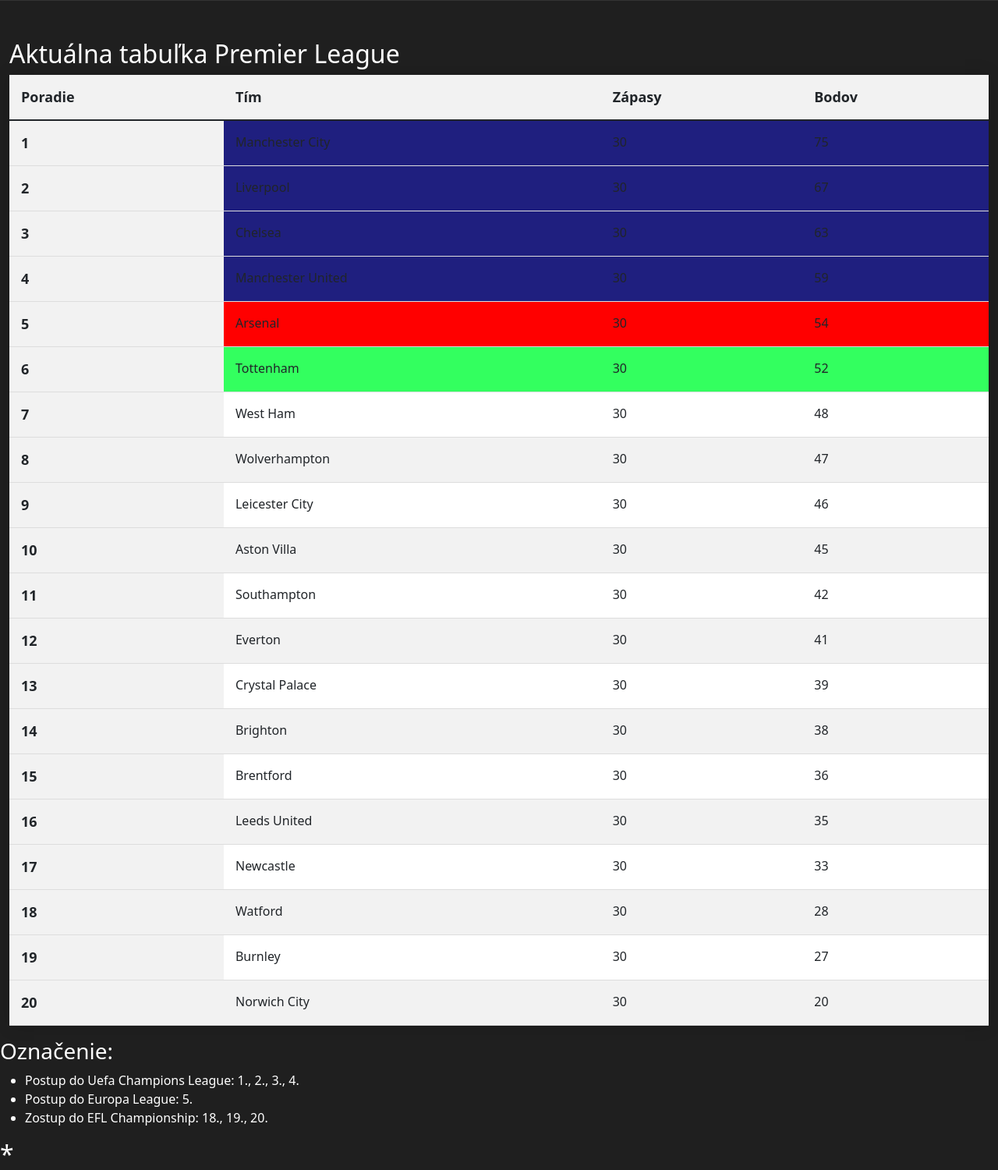
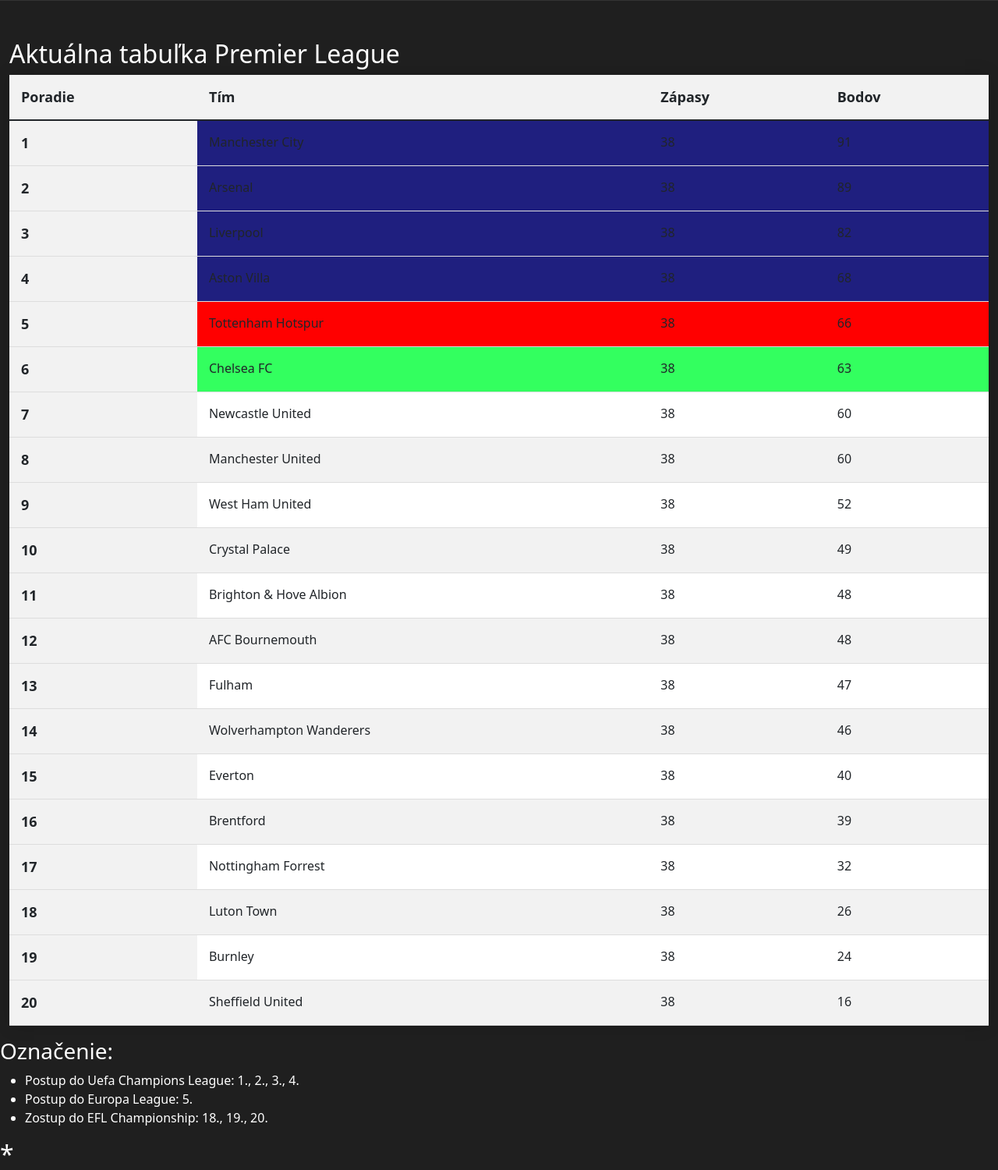
Before and after one commit to JurajPalenkas/ChelseaLondonProjektJurajPalenkas, a PHP site: page / in a window 1280 px wide. Shown: the part 799-2299 px from the top of the page at 78% size. Run offline with PHP 8.4, Linux system fonts and the light colour scheme.

Commit message:
update tabulky

```diff
--- a/index.php
+++ b/index.php
@@ -61,26 +61,26 @@
           <tbody>
           <?php
           $tabulka = array(
-            array("Manchester City", 30, 75),
-            array("Liverpool", 30, 67),
-            array("Chelsea", 30, 63),
-            array("Manchester United", 30, 59),
-            array("Arsenal", 30, 54),
-            array("Tottenham", 30, 52),
-            array("West Ham", 30, 48),
-            array("Wolverhampton", 30, 47),
-            array("Leicester City", 30, 46),
-            array("Aston Villa", 30, 45),
-            array("Southampton", 30, 42),
-            array("Everton", 30, 41),
-            array("Crystal Palace", 30, 39),
-            array("Brighton", 30, 38),
-            array("Brentford", 30, 36),
-            array("Leeds United", 30, 35),
-            array("Newcastle", 30, 33),
-            array("Watford", 30, 28),
-            array("Burnley", 30, 27),
-            array("Norwich City", 30, 20)
+            array("Manchester City", 38, 91),
+            array("Arsenal", 38, 89),
+            array("Liverpool", 38, 82),
+            array("Aston Villa", 38, 68),
+            array("Tottenham Hotspur", 38, 66),
+            array("Chelsea FC ", 38, 63),
+            array("Newcastle United", 38, 60),
+            array("Manchester United", 38, 60),
+            array("West Ham United", 38, 52),
+            array("Crystal Palace", 38, 49),
+            array("Brighton & Hove Albion", 38, 48),
+            array("AFC Bournemouth", 38, 48),
+            array("Fulham", 38, 47),
+            array("Wolverhampton Wanderers", 38, 46),
+            array("Everton", 38, 40),
+            array("Brentford", 38, 39),
+            array("Nottingham Forrest", 38, 32),
+            array("Luton Town", 38, 26),
+            array("Burnley", 38, 24),
+            array("Sheffield United", 38, 16)
           );
           ;
 
```
